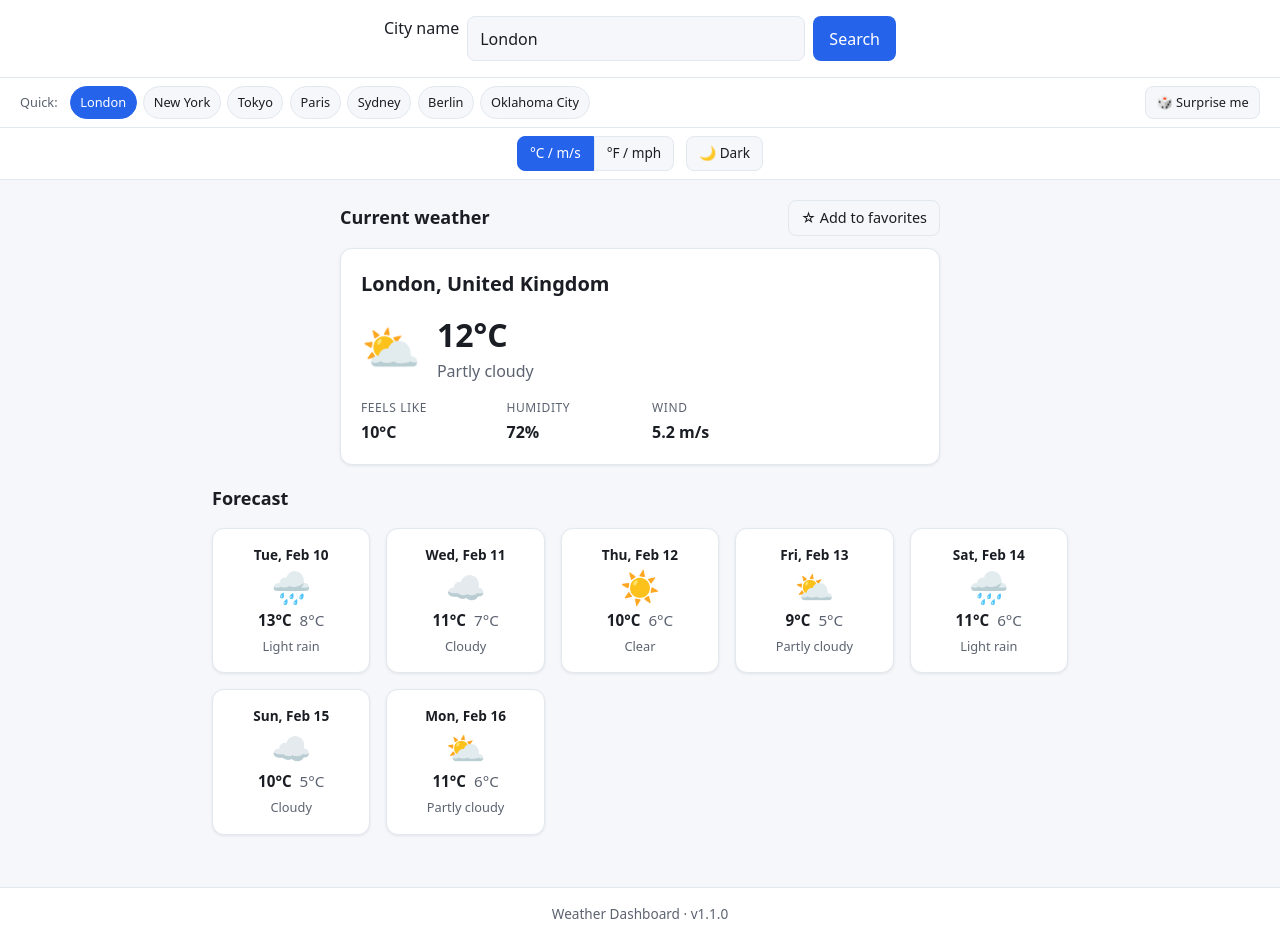
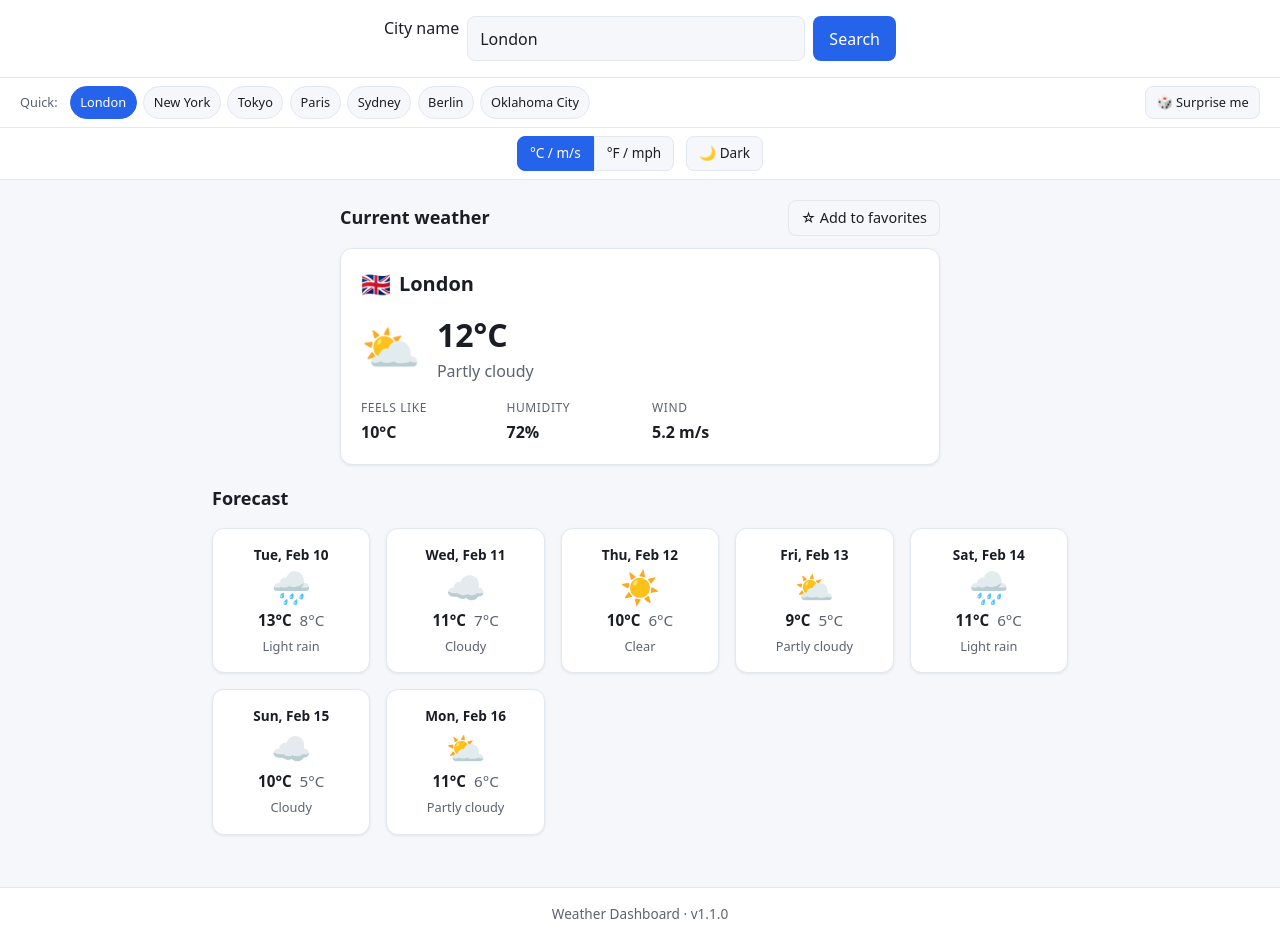
Before and after one commit to dionibrahimaj026-afk/weather-dashboard, a React (Vite) app: page / in a window 1280 px wide. Both pictures are taken after a click on the button "London". Built offline with nearby package versions, Linux system fonts and the light colour scheme.

Commit message:
Use countryCodes tags instead of full country name

```diff
--- /dev/null
+++ b/src/components/CountryFlag.jsx
@@ -0,0 +1,21 @@
+/**
+ * Renders a country flag emoji from ISO 3166-1 alpha-2 code (e.g. GB, US).
+ */
+export function CountryFlag({ code, className = '', title }) {
+  if (!code || typeof code !== 'string' || code.length !== 2) return null
+  const upper = code.toUpperCase()
+  const flag = upper
+    .split('')
+    .map((c) => String.fromCodePoint(0x1f1e6 - 65 + c.charCodeAt(0)))
+    .join('')
+  return (
+    <span
+      className={className}
+      role="img"
+      aria-label={title || `Flag of ${code}`}
+      title={title}
+    >
+      {flag}
+    </span>
+  )
+}
--- a/src/components/CurrentWeather.jsx
+++ b/src/components/CurrentWeather.jsx
@@ -1,4 +1,5 @@
 import { WeatherIcon } from './WeatherIcon'
+import { CountryFlag } from './CountryFlag'
 import styles from './CurrentWeather.module.css'
 
 function formatTemp(temp, unit) {
@@ -38,7 +39,10 @@ export function CurrentWeather({ data, unit, onAddFavorite, isFavorite }) {
       </div>
       <div className={styles.card}>
         <div className={styles.location}>
-          {location.name}, {location.country}
+          {location.countryCode && (
+            <CountryFlag code={location.countryCode} className={styles.flag} title={location.country} />
+          )}
+          {location.name}
         </div>
         <div className={styles.main}>
           <WeatherIcon name={current.icon} className={styles.icon} />
--- a/src/components/CurrentWeather.module.css
+++ b/src/components/CurrentWeather.module.css
@@ -48,10 +48,18 @@
 }
 
 .location {
+  display: flex;
+  align-items: center;
+  gap: 0.5rem;
   font-size: 1.25rem;
   font-weight: 600;
   color: var(--text);
   margin-bottom: 0.75rem;
+}
+
+.flag {
+  font-size: 1.5rem;
+  line-height: 1;
 }
 
 .main {
--- a/src/data/mockWeather.js
+++ b/src/data/mockWeather.js
@@ -1,20 +1,10 @@
 /**
- * Mock weather data for the dashboard.
- * Maps city names (case-insensitive) to current weather + 7-day forecast.
- * Includes natural disaster conditions (tornado, snow storm) for demo.
+ * Mock weather data: 7 cities, 7-day forecast. No backend/API.
  */
-
 const MOCK_WEATHER = {
   london: {
-    location: { name: 'London', country: 'United Kingdom' },
-    current: {
-      temp: 12,
-      feelsLike: 10,
-      description: 'Partly cloudy',
-      icon: 'partly-cloudy',
-      humidity: 72,
-      windSpeed: 5.2,
-    },
+    location: { name: 'London', country: 'United Kingdom', countryCode: 'GB' },
+    current: { temp: 12, feelsLike: 10, description: 'Partly cloudy', icon: 'partly-cloudy', humidity: 72, windSpeed: 5.2 },
     forecast: [
       { date: '2026-02-10', minTemp: 8, maxTemp: 13, description: 'Light rain', icon: 'rain' },
       { date: '2026-02-11', minTemp: 7, maxTemp: 11, description: 'Cloudy', icon: 'cloudy' },
@@ -26,15 +16,8 @@ const MOCK_WEATHER = {
     ],
   },
   'new york': {
-    location: { name: 'New York', country: 'United States' },
-    current: {
-      temp: 3,
-      feelsLike: -1,
-      description: 'Clear',
-      icon: 'clear',
-      humidity: 55,
-      windSpeed: 4.0,
-    },
+    location: { name: 'New York', country: 'United States', countryCode: 'US' },
+    current: { temp: 3, feelsLike: -1, description: 'Clear', icon: 'clear', humidity: 55, windSpeed: 4.0 },
     forecast: [
       { date: '2026-02-10', minTemp: 0, maxTemp: 5, description: 'Snow', icon: 'snow' },
       { date: '2026-02-11', minTemp: -2, maxTemp: 4, description: 'Partly cloudy', icon: 'partly-cloudy' },
@@ -46,15 +29,8 @@ const MOCK_WEATHER = {
     ],
   },
   tokyo: {
-    location: { name: 'Tokyo', country: 'Japan' },
-    current: {
-      temp: 8,
-      feelsLike: 6,
-      description: 'Cloudy',
-      icon: 'cloudy',
-      humidity: 65,
-      windSpeed: 3.5,
-    },
+    location: { name: 'Tokyo', country: 'Japan', countryCode: 'JP' },
+    current: { temp: 8, feelsLike: 6, description: 'Cloudy', icon: 'cloudy', humidity: 65, windSpeed: 3.5 },
     forecast: [
       { date: '2026-02-10', minTemp: 6, maxTemp: 11, description: 'Rain', icon: 'rain' },
       { date: '2026-02-11', minTemp: 5, maxTemp: 10, description: 'Partly cloudy', icon: 'partly-cloudy' },
@@ -66,15 +42,8 @@ const MOCK_WEATHER = {
     ],
   },
   paris: {
-    location: { name: 'Paris', country: 'France' },
-    current: {
-      temp: 6,
-      feelsLike: 3,
-      description: 'Heavy rain',
-      icon: 'rain',
-      humidity: 88,
-      windSpeed: 6.0,
-    },
+    location: { name: 'Paris', country: 'France', countryCode: 'FR' },
+    current: { temp: 6, feelsLike: 3, description: 'Heavy rain', icon: 'rain', humidity: 88, windSpeed: 6.0 },
     forecast: [
       { date: '2026-02-10', minTemp: 4, maxTemp: 8, description: 'Rain', icon: 'rain' },
       { date: '2026-02-11', minTemp: 3, maxTemp: 7, description: 'Cloudy', icon: 'cloudy' },
@@ -86,15 +55,8 @@ const MOCK_WEATHER = {
     ],
   },
   sydney: {
-    location: { name: 'Sydney', country: 'Australia' },
-    current: {
-      temp: 26,
-      feelsLike: 28,
-      description: 'Sunny',
-      icon: 'clear',
-      humidity: 45,
-      windSpeed: 4.5,
-    },
+    location: { name: 'Sydney', country: 'Australia', countryCode: 'AU' },
+    current: { temp: 26, feelsLike: 28, description: 'Sunny', icon: 'clear', humidity: 45, windSpeed: 4.5 },
     forecast: [
       { date: '2026-02-10', minTemp: 22, maxTemp: 28, description: 'Partly cloudy', icon: 'partly-cloudy' },
       { date: '2026-02-11', minTemp: 21, maxTemp: 27, description: 'Clear', icon: 'clear' },
@@ -106,15 +68,8 @@ const MOCK_WEATHER = {
     ],
   },
   berlin: {
-    location: { name: 'Berlin', country: 'Germany' },
-    current: {
-      temp: 4,
-      feelsLike: 1,
-      description: 'Cloudy',
-      icon: 'cloudy',
-      humidity: 78,
-      windSpeed: 8.5,
-    },
+    location: { name: 'Berlin', country: 'Germany', countryCode: 'DE' },
+    current: { temp: 4, feelsLike: 1, description: 'Cloudy', icon: 'cloudy', humidity: 78, windSpeed: 8.5 },
     forecast: [
       { date: '2026-02-10', minTemp: 2, maxTemp: 6, description: 'Light rain', icon: 'rain' },
       { date: '2026-02-11', minTemp: 1, maxTemp: 5, description: 'Partly cloudy', icon: 'partly-cloudy' },
@@ -126,15 +81,8 @@ const MOCK_WEATHER = {
     ],
   },
   'oklahoma city': {
-    location: { name: 'Oklahoma City', country: 'United States' },
-    current: {
-      temp: 18,
-      feelsLike: 16,
-      description: 'Tornado watch',
-      icon: 'tornado',
-      humidity: 85,
-      windSpeed: 12.0,
-    },
+    location: { name: 'Oklahoma City', country: 'United States', countryCode: 'US' },
+    current: { temp: 18, feelsLike: 16, description: 'Tornado watch', icon: 'tornado', humidity: 85, windSpeed: 12.0 },
     forecast: [
       { date: '2026-02-10', minTemp: 15, maxTemp: 20, description: 'Thunderstorm', icon: 'thunderstorm' },
       { date: '2026-02-11', minTemp: 14, maxTemp: 22, description: 'Tornado risk', icon: 'tornado' },
@@ -152,11 +100,6 @@ const NORMALIZED_KEYS = Object.keys(MOCK_WEATHER).reduce((acc, key) => {
   return acc
 }, {})
 
-/**
- * Get mock weather for a city by name.
- * @param {string} cityName - e.g. "London", "New York"
- * @returns {object|null} Weather data or null if not found
- */
 export function getMockWeatherByCity(cityName) {
   if (!cityName || typeof cityName !== 'string') return null
   const key = cityName.toLowerCase().trim()
@@ -165,9 +108,6 @@ export function getMockWeatherByCity(cityName) {
   return { ...MOCK_WEATHER[dataKey] }
 }
 
-/**
- * List of supported mock city names (for hints or validation).
- */
 export function getMockCityNames() {
   return Object.values(MOCK_WEATHER).map((d) => d.location.name)
 }
```
